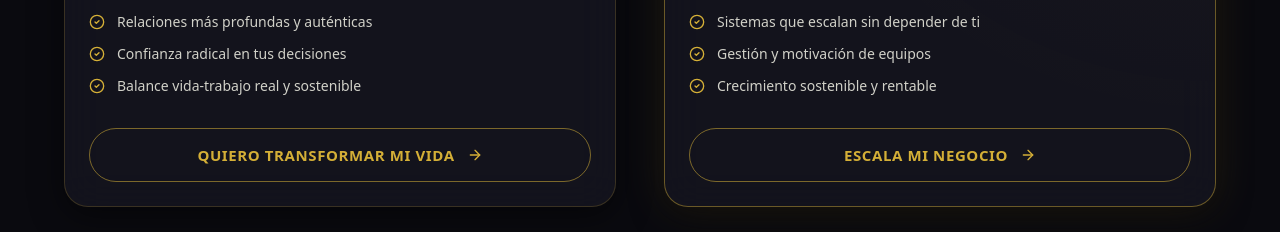
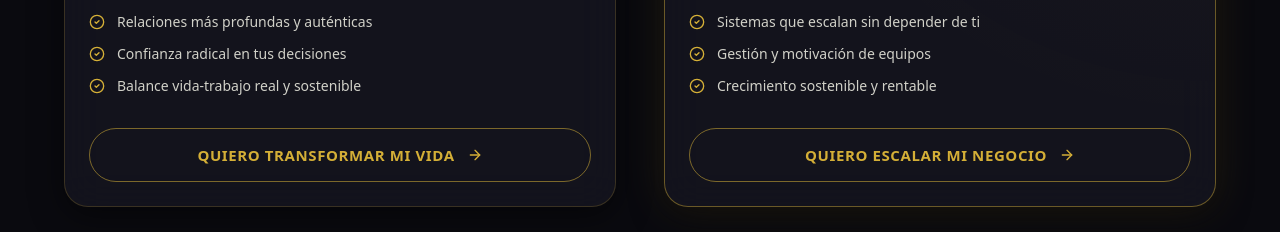
Before and after one commit to jagoff/web-coaching-terceros, a Next.js app: page / in a window 1280 px wide. Shown: the part 3420-3652 px from the top of the page. Built offline with nearby package versions, Linux system fonts and the light colour scheme; no server answers.

Commit message:
content: rename CTA to 'Quiero escalar mi negocio'

```diff
--- a/components/sections/Services.tsx
+++ b/components/sections/Services.tsx
@@ -79,7 +79,7 @@ const services = [
       "Gestión y motivación de equipos",
       "Crecimiento sostenible y rentable",
     ],
-    cta: "Escala mi negocio",
+    cta: "Quiero escalar mi negocio",
     featured: true,
     badge: "MÁS SOLICITADO",
   },
```
